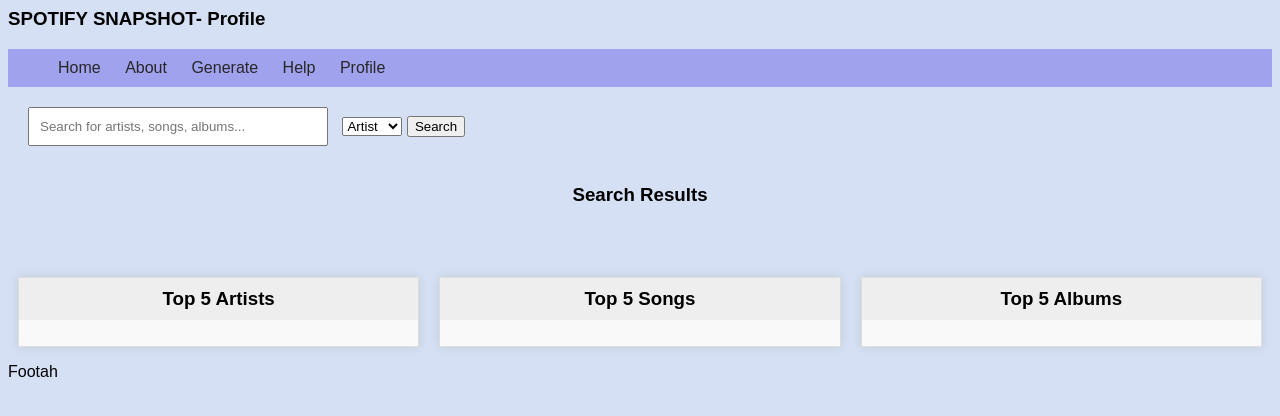
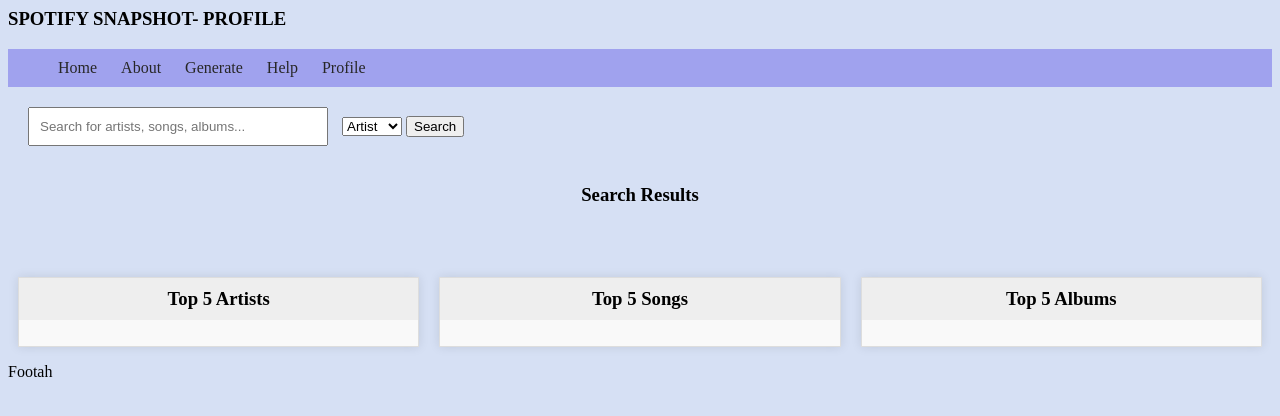
Before and after one commit to ntran03/377-project, a website: page public/profile.html in a window 1280 px wide. Drawn offline with Linux system fonts and the light colour scheme; no server answers.

Commit message:
Fixed Profile FONT

```diff
--- a/public/profile.css
+++ b/public/profile.css
@@ -1,7 +1,3 @@
-body {
-    font-family: Arial, sans-serif;
-  }
-
   .profile {
     text-align: center;
     margin: 20px;
--- a/public/profile.html
+++ b/public/profile.html
@@ -7,7 +7,7 @@
 
     </head>
     <body>
-        <h3>SPOTIFY SNAPSHOT- Profile</h3>
+        <h3>SPOTIFY SNAPSHOT- PROFILE</h3>
         <nav id="main-nav">
             <ul>
                 <li><a href="main.html">Home</a></li>
```
